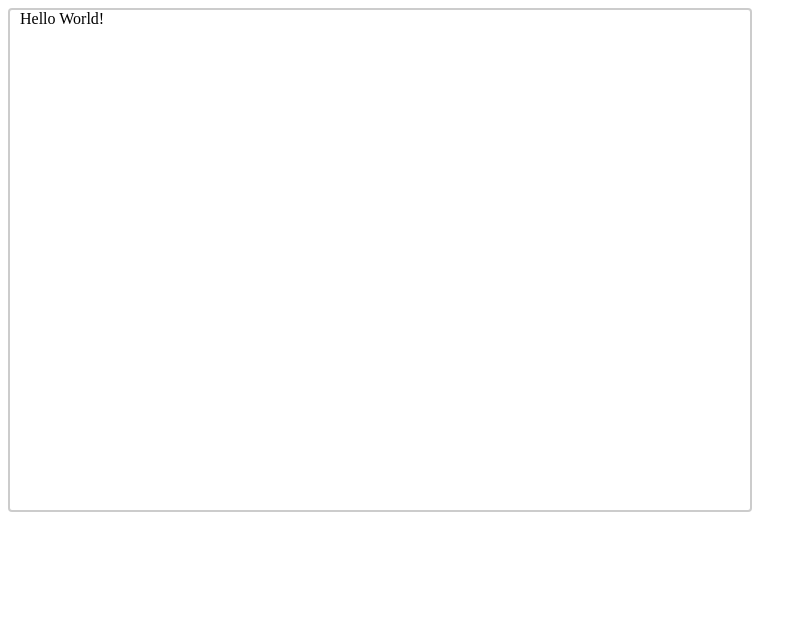
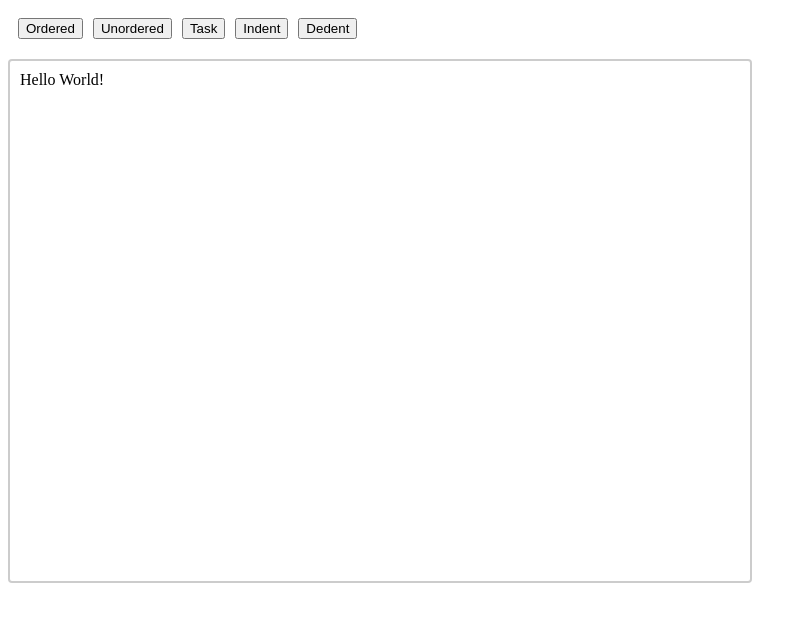
Before and after one commit to commoncurriculum/tiptap-extension-flat-list, a website built with Vite: page demo/index.html in a window 1280 px wide. Shown: the whole page, without its empty margins (0-807 px from the left). Built offline with nearby package versions, Linux system fonts and the light colour scheme.

Commit message:
demo buttons and command docs

```diff
--- a/demo/index.html
+++ b/demo/index.html
@@ -7,6 +7,13 @@
     <title>Flat List Demo</title>
   </head>
   <body>
+    <div class="buttons">
+      <button id="ordered">Ordered</button>
+      <button id="unordered">Unordered</button>
+      <button id="task">Task</button>
+      <button id="indent">Indent</button>
+      <button id="dedent">Dedent</button>
+    </div>
     <div class="element"></div>
     <script type="module" src="/src/main.ts"></script>
   </body>
--- a/demo/src/main.ts
+++ b/demo/src/main.ts
@@ -2,6 +2,7 @@ import "./style.css";
 
 import { Editor } from "@tiptap/core";
 import Document from "@tiptap/extension-document";
+import HardBreak from "@tiptap/extension-hard-break";
 import Paragraph from "@tiptap/extension-paragraph";
 import Text from "@tiptap/extension-text";
 import {
@@ -12,12 +13,15 @@ import {
   JoinListDOMSerializer,
 } from "../../src/";
 
+// Setup editor
+
 const editor = new Editor({
   element: document.querySelector(".element"),
   extensions: [
     Document,
     Paragraph,
     Text,
+    HardBreak,
     FlatListCore,
     FlatListOrdered,
     FlatListUnordered,
@@ -31,3 +35,16 @@ JoinListDOMSerializer.setClipboardSerializer(editor);
 // To get HTML that has normal HTML lists:
 //   JoinListDOMSerializer.getHTML(editor);
 // instead of editor.getHTML().
+
+// Setup buttons
+
+document.getElementById("ordered")!.onclick = () =>
+  editor.chain().focus().toggleFlatListItem("ordered").run();
+document.getElementById("unordered")!.onclick = () =>
+  editor.chain().focus().toggleFlatListItem("unordered").run();
+document.getElementById("task")!.onclick = () =>
+  editor.chain().focus().toggleFlatListItem("task").run();
+document.getElementById("indent")!.onclick = () =>
+  editor.chain().focus().indentFlatListItem().run();
+document.getElementById("dedent")!.onclick = () =>
+  editor.chain().focus().dedentFlatListItem().run();
--- a/demo/src/style.css
+++ b/demo/src/style.css
@@ -1,10 +1,17 @@
+.buttons {
+  display: flex;
+  gap: 10px;
+  padding: 10px;
+  margin-bottom: 10px;
+}
+
 .tiptap {
   background: white;
   color: black;
   background-clip: padding-box;
   border-radius: 4px;
   border: 2px solid rgba(0, 0, 0, 0.2);
-  padding: 0 10px;
+  padding: 10px;
   margin-top: 5px;
   max-width: 720px;
   height: 500px;
--- a/package.json
+++ b/package.json
@@ -40,6 +40,7 @@
   "devDependencies": {
     "@tiptap/core": "3.0.9",
     "@tiptap/extension-document": "3.0.9",
+    "@tiptap/extension-hard-break": "3.0.9",
     "@tiptap/extension-paragraph": "3.0.9",
     "@tiptap/extension-text": "3.0.9",
     "@tiptap/pm": "3.0.9",
```
Also changed, not shown: src/extension-core.ts (+4 -4 lines), README.md, 1 other file.
